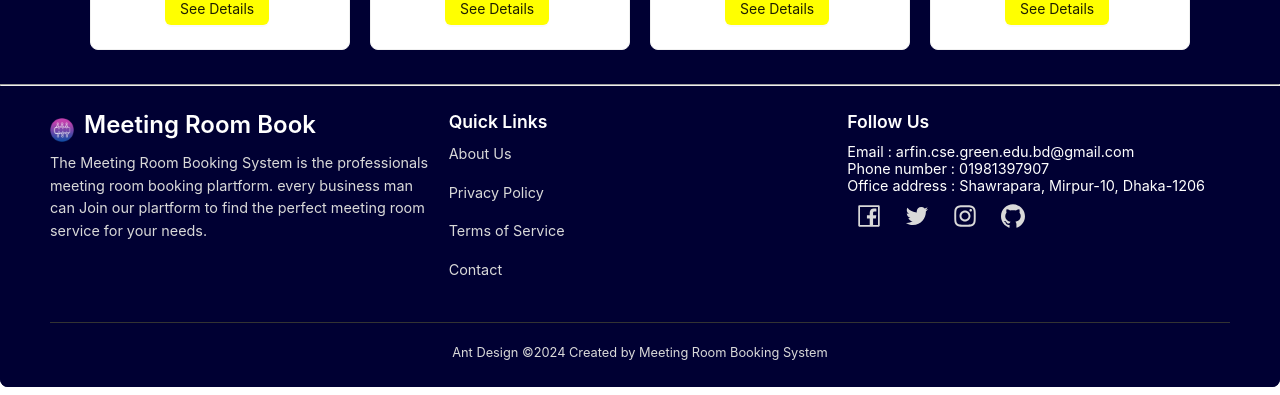
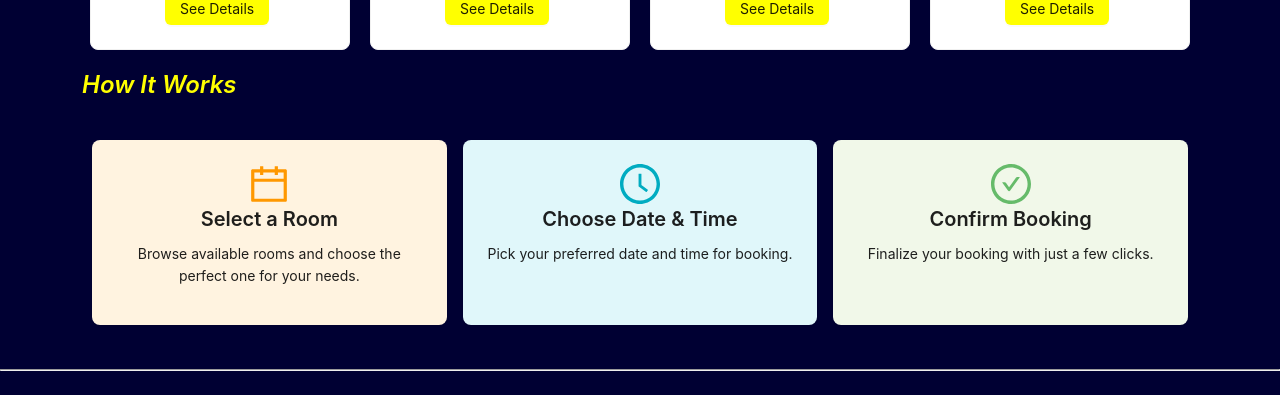
Before and after one commit to EngrArfin/meeting-room-booking-systrm-client-app, a React (Vite) app: page / in a window 1280 px wide. Shown: the part 2647-3042 px from the top of the page. Built offline with nearby package versions, Linux system fonts and the light colour scheme.

Commit message:
ow it work

```diff
--- a/src/components/layout/MainLayout.tsx
+++ b/src/components/layout/MainLayout.tsx
@@ -9,6 +9,7 @@ import Hero from "../../pages/LandingPage/Shared/Hero";
 import MeetingRoom from "../../pages/LandingPage/MeetingRoom";
 import ServiceAdvertisement from "../../pages/LandingPage/Shared/ServiceAdvertisement";
 import WhyChooseUs from "../../pages/LandingPage/Shared/WhyChooseUs";
+import HowItWorks from "../../pages/LandingPage/Shared/HowItWorks";
 
 const { Header, Content } = Layout;
 
@@ -150,8 +151,8 @@ const LandingPageLayout = () => {
             <ServiceAdvertisement />
             <FitureItem />
             <WhyChooseUs />
-
             <MeetingRoom />
+            <HowItWorks />
           </div>
         </Content>
 
--- /dev/null
+++ b/src/pages/LandingPage/Shared/HowItWorks.tsx
@@ -0,0 +1,79 @@
+import React from "react";
+import { Card, Col, Row, Typography } from "antd";
+import {
+  CalendarOutlined,
+  ClockCircleOutlined,
+  CheckCircleOutlined,
+} from "@ant-design/icons";
+
+const HowItWorks = () => {
+  return (
+    <div>
+      <Typography.Title
+        level={2}
+        style={{
+          color: "yellow",
+          fontStyle: "italic",
+          fontSize: "24px",
+          paddingLeft: "10px",
+          marginTop: "10px",
+          marginBottom: "20px",
+          display: "block",
+        }}
+      >
+        How It Works
+      </Typography.Title>
+      <div style={{ padding: "20px", textAlign: "center" }}>
+        {/* How It Works Section */}
+
+        <Row gutter={[16, 16]} justify="center">
+          <Col xs={24} sm={8}>
+            <Card
+              bordered={false}
+              style={{ background: "#fff3e0", height: "100%" }}
+            >
+              <CalendarOutlined
+                style={{ fontSize: "40px", color: "#ff9800" }}
+              />
+              <Typography.Title level={4}>Select a Room</Typography.Title>
+              <Typography.Paragraph>
+                Browse available rooms and choose the perfect one for your
+                needs.
+              </Typography.Paragraph>
+            </Card>
+          </Col>
+          <Col xs={24} sm={8}>
+            <Card
+              bordered={false}
+              style={{ background: "#e0f7fa", height: "100%" }}
+            >
+              <ClockCircleOutlined
+                style={{ fontSize: "40px", color: "#00acc1" }}
+              />
+              <Typography.Title level={4}>Choose Date & Time</Typography.Title>
+              <Typography.Paragraph>
+                Pick your preferred date and time for booking.
+              </Typography.Paragraph>
+            </Card>
+          </Col>
+          <Col xs={24} sm={8}>
+            <Card
+              bordered={false}
+              style={{ background: "#f1f8e9", height: "100%" }}
+            >
+              <CheckCircleOutlined
+                style={{ fontSize: "40px", color: "#66bb6a" }}
+              />
+              <Typography.Title level={4}>Confirm Booking</Typography.Title>
+              <Typography.Paragraph>
+                Finalize your booking with just a few clicks.
+              </Typography.Paragraph>
+            </Card>
+          </Col>
+        </Row>
+      </div>
+    </div>
+  );
+};
+
+export default HowItWorks;
```
